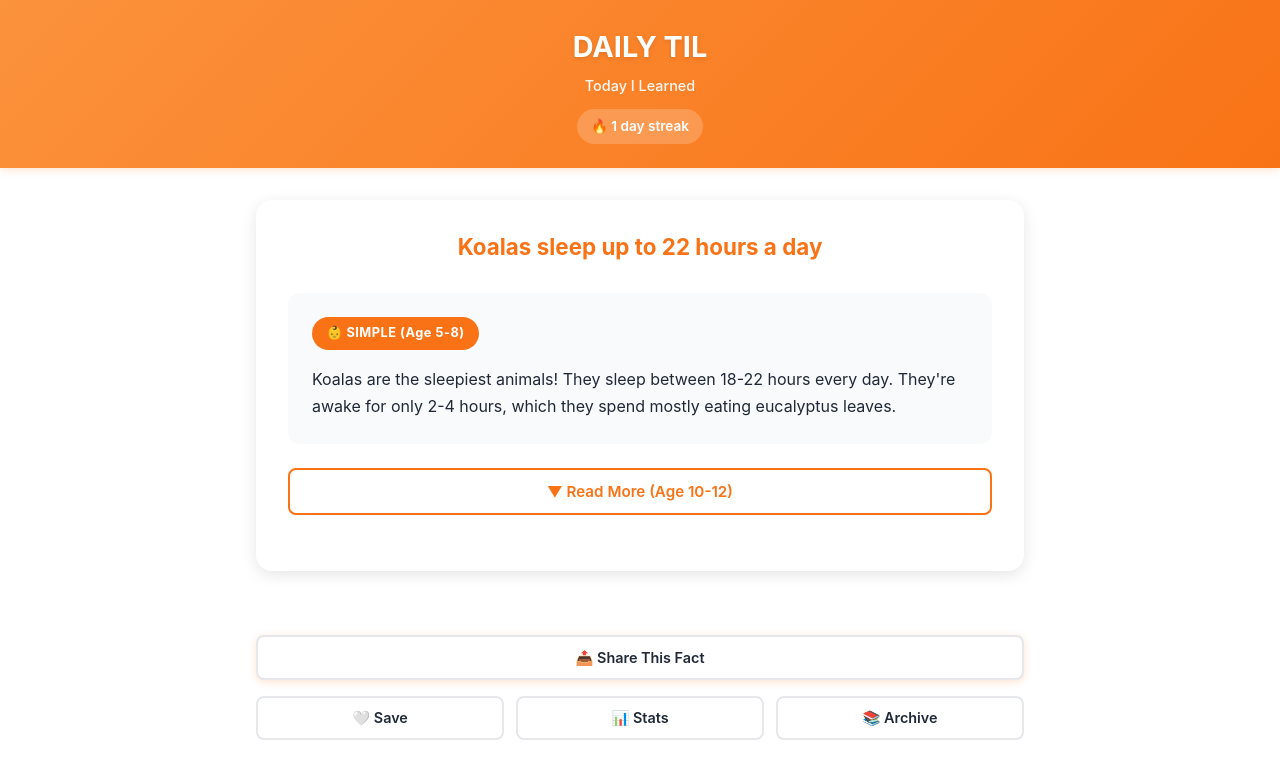
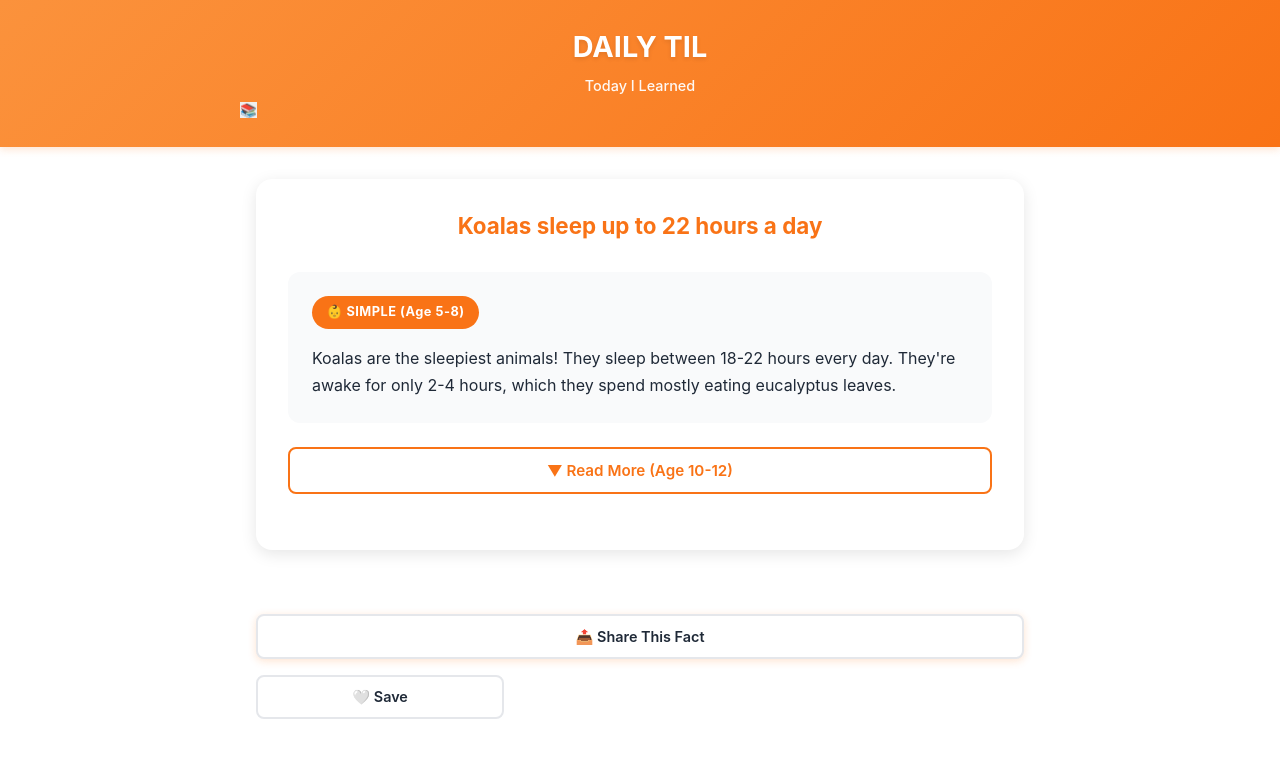
Before and after one commit to djcastelino/daily-til, a React (Vite) app: page / in a window 1280 px wide. Both pictures are taken after a click on the button "👆 Tap to Learn Why". Shown: the top 778 px of the page. Built offline with nearby package versions, Linux system fonts and the light colour scheme.

Commit message:
Remove stats and streak - keep only Archive (yesterday's fact) and Save button

```diff
--- a/src/App.tsx
+++ b/src/App.tsx
@@ -1,11 +1,10 @@
 import { useState, useEffect } from 'react';
 import type { GameState, Fact } from './types';
 import { getDailyFact } from './data/facts';
-import { loadGameState, saveGameState, isNewDay, updateStats, saveArchiveFact } from './utils/storage';
+import { loadGameState, saveGameState, isNewDay, saveArchiveFact } from './utils/storage';
 import Header from './components/Header';
 import FactDisplay from './components/FactDisplay';
 import ActionButtons from './components/ActionButtons';
-import Stats from './components/Stats';
 import Archive from './components/Archive';
 import './App.css';
 
@@ -20,7 +19,6 @@ function App() {
     favoriteFacts: []
   });
   const [loading, setLoading] = useState(true);
-  const [showStats, setShowStats] = useState(false);
   const [showArchive, setShowArchive] = useState(false);
   const [archiveMode, setArchiveMode] = useState(false);
 
@@ -82,9 +80,8 @@ function App() {
   const handleReadComplete = () => {
     if (!gameState.targetFact) return;
 
-    const updatedState = updateStats(gameState, !archiveMode);
     const newState = {
-      ...updatedState,
+      ...gameState,
       hasRead: true
     };
 
@@ -127,7 +124,7 @@ function App() {
 
   return (
     <div className="app">
-      <Header />
+      <Header onArchiveClick={() => setShowArchive(true)} />
 
       <main className="main-content">
         {archiveMode && (
@@ -156,16 +153,9 @@ function App() {
             fact={gameState.targetFact}
             gameState={gameState}
             onToggleFavorite={handleToggleFavorite}
-            onStatsClick={() => setShowStats(true)}
-            onArchiveClick={() => setShowArchive(true)}
           />
         )}
       </main>
-
-      <Stats
-        isOpen={showStats}
-        onClose={() => setShowStats(false)}
-      />
 
       <Archive
         isOpen={showArchive}
--- a/src/components/ActionButtons.tsx
+++ b/src/components/ActionButtons.tsx
@@ -6,16 +6,12 @@ interface ActionButtonsProps {
   fact: Fact;
   gameState: GameState;
   onToggleFavorite: (newState: GameState) => void;
-  onStatsClick: () => void;
-  onArchiveClick: () => void;
 }
 
 export default function ActionButtons({
   fact,
   gameState,
-  onToggleFavorite,
-  onStatsClick,
-  onArchiveClick
+  onToggleFavorite
 }: ActionButtonsProps) {
   const isFavorite = gameState.favoriteFacts.includes(fact.id);
 
@@ -53,14 +49,6 @@ export default function ActionButtons({
         >
           {isFavorite ? '❤️' : '🤍'} {isFavorite ? 'Saved' : 'Save'}
         </button>
-
-        <button className="action-button stats-button" onClick={onStatsClick}>
-          📊 Stats
-        </button>
-
-        <button className="action-button archive-button" onClick={onArchiveClick}>
-          📚 Archive
-        </button>
       </div>
     </div>
   );
--- a/src/components/Header.tsx
+++ b/src/components/Header.tsx
@@ -1,9 +1,10 @@
-import { getStats } from '../utils/storage';
 import './Header.css';
 
-export default function Header() {
-  const stats = getStats();
+interface HeaderProps {
+  onArchiveClick: () => void;
+}
 
+export default function Header({ onArchiveClick }: HeaderProps) {
   return (
     <header className="header">
       <div className="header-content">
@@ -12,11 +13,11 @@ export default function Header() {
             DAILY TIL
           </h1>
           <p className="subtitle">Today I Learned</p>
-          {stats.currentStreak > 0 && (
-            <div className="streak">
-              🔥 {stats.currentStreak} day streak
-            </div>
-          )}
+        </div>
+        <div className="header-right">
+          <button onClick={onArchiveClick} className="header-icon-btn">
+            📚
+          </button>
         </div>
       </div>
     </header>
```
